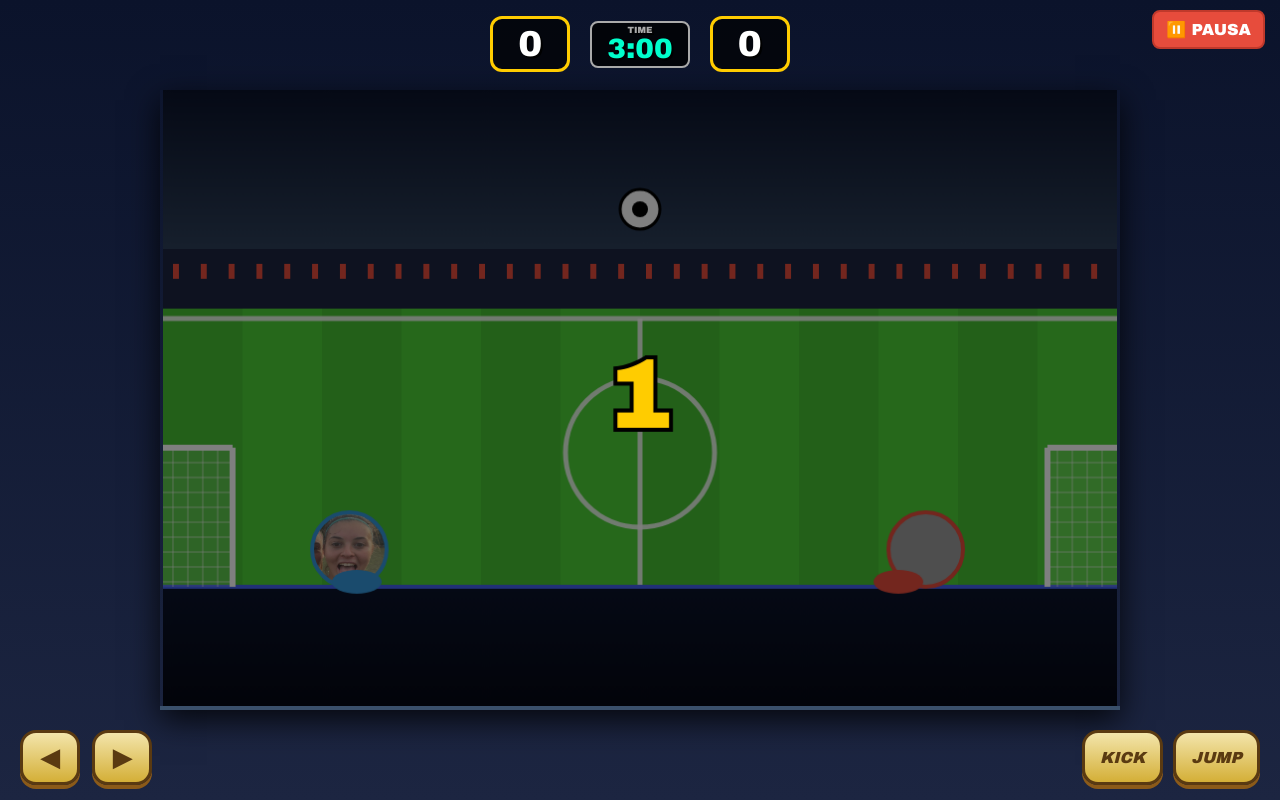
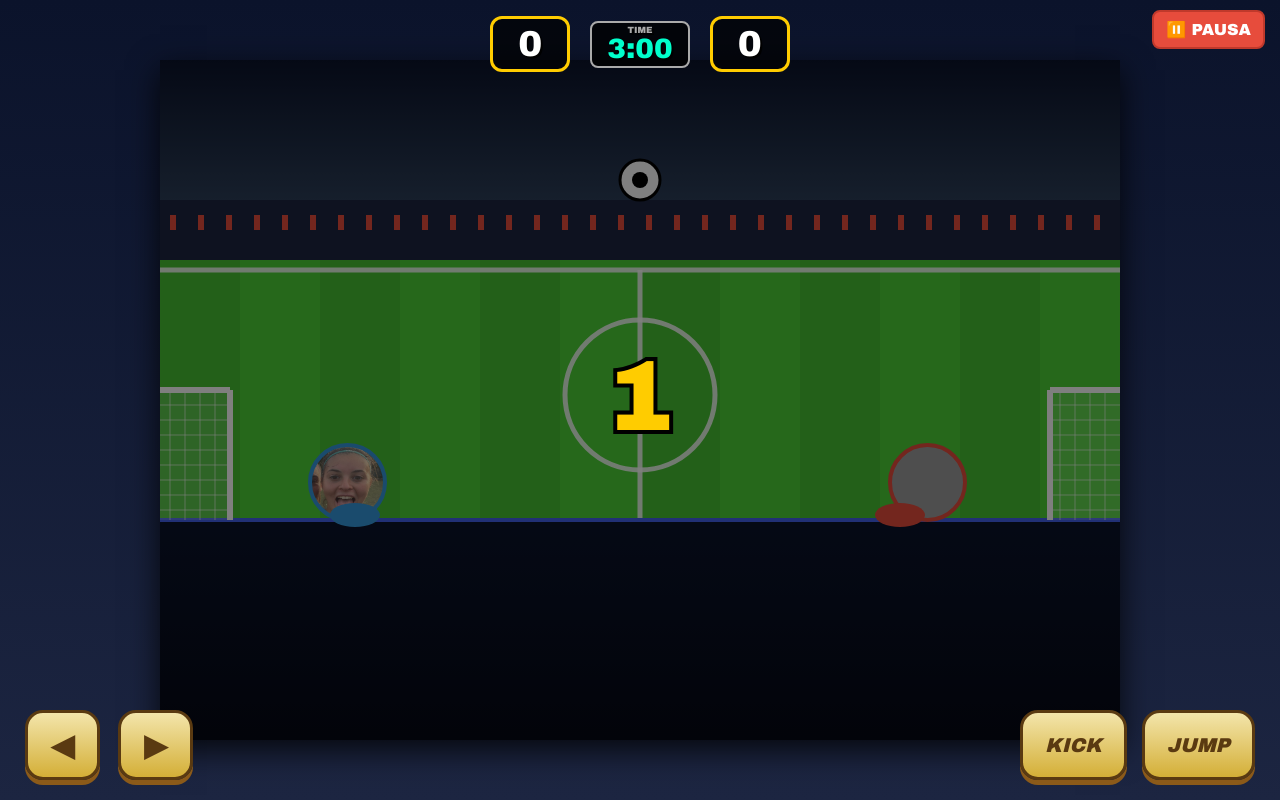
Before and after one commit to ymp4gzhn9w-stack/giocoteste, a plain HTML site: page index.html in a window 1280 px wide. Both pictures are taken after a click on the button "GIOCA ORA". Drawn offline with Linux system fonts and the light colour scheme.

Commit message:
Update index.html

```diff
--- a/index.html
+++ b/index.html
@@ -26,9 +26,8 @@
 
         canvas {
             width: 100%; max-width: 960px; height: auto;
-            max-height: 620px; object-fit: contain;
+            max-height: 680px; object-fit: contain;
             box-shadow: 0 10px 30px rgba(0,0,0,0.8);
-            border-bottom: 4px solid #3a506b;
         }
 
         /* UI di Gioco */
@@ -39,19 +38,19 @@
         #pause-container { position: absolute; top: 10px; right: 15px; z-index: 10; }
         .pause-btn { background: #e74c3c; border: 2px solid #c0392b; color: white; font-family: 'Arial Black', sans-serif; font-size: 13px; border-radius: 8px; padding: 6px 10px; cursor: pointer; text-transform: uppercase; font-weight: bold; }
 
-        /* Controlli Mobile posizionati perfettamente nel pannello blu sottostante */
-        .touch-controls { position: absolute; bottom: 15px; display: flex; gap: 12px; z-index: 10; }
-        #controls-left { left: 20px; }
-        #controls-right { right: 20px; gap: 10px; }
+        /* Controlli Mobile grandi e comodi posizionati nell'ampio pannello blu sottostante */
+        .touch-controls { position: absolute; bottom: 20px; display: flex; gap: 18px; z-index: 10; }
+        #controls-left { left: 25px; }
+        #controls-right { right: 25px; gap: 15px; }
         .btn {
             background: linear-gradient(to bottom, #f3e5ab, #d4af37);
-            border: 3px solid #5a3a11; border-radius: 16px; color: #5a3a11; font-weight: bold;
+            border: 3px solid #5a3a11; border-radius: 18px; color: #5a3a11; font-weight: bold;
             display: flex; justify-content: center; align-items: center; cursor: pointer; text-transform: uppercase;
-            box-shadow: 0 4px 0 #8b5a19;
+            box-shadow: 0 5px 0 #8b5a19;
         }
-        .btn:active { background: #c5a017; transform: translateY(3px); box-shadow: 0 1px 0 #8b5a19; }
-        .btn-arrow { width: 60px; height: 55px; font-size: 24px; }
-        .btn-action { padding: 0 15px; height: 55px; font-size: 16px; font-style: italic; }
+        .btn:active { background: #c5a017; transform: translateY(4px); box-shadow: 0 1px 0 #8b5a19; }
+        .btn-arrow { width: 75px; height: 70px; font-size: 30px; }
+        .btn-action { padding: 0 22px; height: 70px; font-size: 20px; font-style: italic; }
 
         /* Menu Arcade */
         #menu-screen { position: absolute; top: 0; left: 0; width: 100%; height: 100%; background: rgba(11,19,43,0.95); display: flex; flex-direction: column; justify-content: center; align-items: center; z-index: 20; color: white; }
@@ -136,10 +135,10 @@
             <button id="pause-btn" class="pause-btn" onclick="togglePause()">⏸️ PAUSA</button>
         </div>
 
-        <!-- Canvas ingrandito in altezza per lasciare spazio al pannello blu inferiore -->
-        <canvas id="gameCanvas" width="960" height="620"></canvas>
+        <!-- Canvas ottimizzato con grande area blu inferiore -->
+        <canvas id="gameCanvas" width="960" height="680"></canvas>
 
-        <!-- Controlli Mobile collocati nell'area blu esterna -->
+        <!-- Controlli Mobile posizionati nell'area stadio blu -->
         <div id="controls-left" class="touch-controls hidden">
             <div class="btn btn-arrow" id="btn-left">◀</div>
             <div class="btn btn-arrow" id="btn-right">▶</div>
@@ -241,9 +240,9 @@
         let timeLeft = 180; let countdownValue = 3;
         let goalTimer = 0; let isFirstKickoff = true;
 
-        // Il campo è posizionato nella parte superiore del canvas (groundY a 500)
+        // Campo verde posizionato più in alto (groundY a 460)
         const gravity = 0.65;
-        const groundY = 500;
+        const groundY = 460;
 
         const keys = {}; let p2IsBot = true;
 
@@ -330,8 +329,9 @@
                             let distToBall = ball.x - (this.x + this.headSize/2);
                             let yDist = (this.y) - ball.y;
 
-                            if (ball.x > this.x + this.headSize && ball.x > canvas.width - 320) {
-                                moveLeft = true;
+                            // IA BOT CORRETTA: Se la palla è alla sua destra (dietro di lui verso la sua porta), corre a destra per difendere e spazzare via!
+                            if (ball.x > this.x + this.headSize && ball.x > canvas.width - 300) {
+                                moveRight = true;
                             } else if (activePowerUpOnField && Math.abs(activePowerUpOnField.x - this.x) < 220) {
                                 if (activePowerUpOnField.x > this.x) moveRight = true; else moveLeft = true;
                             } else {
@@ -396,14 +396,14 @@
                 if (this.y < this.radius) { this.y = this.radius; this.vy *= -this.bounce; }
 
                 if (gameState === "PLAYING") {
-                    if (this.x < 45 && this.y > 360) { score2++; triggerGoal(p2.color); }
-                    else if (this.x > canvas.width - 45 && this.y > 360) { score1++; triggerGoal(p1.color); }
+                    if (this.x < 45 && this.y > 330) { score2++; triggerGoal(p2.color); }
+                    else if (this.x > canvas.width - 45 && this.y > 330) { score1++; triggerGoal(p1.color); }
 
-                    if (this.x < 70 && this.y <= 360 && this.y >= 345) { this.y = 345; this.vy *= -this.bounce; }
-                    if (this.x > canvas.width - 70 && this.y <= 360 && this.y >= 345) { this.y = 345; this.vy *= -this.bounce; }
+                    if (this.x < 70 && this.y <= 330 && this.y >= 315) { this.y = 315; this.vy *= -this.bounce; }
+                    if (this.x > canvas.width - 70 && this.y <= 330 && this.y >= 315) { this.y = 315; this.vy *= -this.bounce; }
 
-                    if (this.x < 70 && this.y < 360) { this.x = 70; this.vx *= -this.bounce; }
-                    if (this.x > canvas.width - 70 && this.y < 360) { this.x = canvas.width - 70; this.vx *= -this.bounce; }
+                    if (this.x < 70 && this.y < 330) { this.x = 70; this.vx *= -this.bounce; }
+                    if (this.x > canvas.width - 70 && this.y < 330) { this.x = canvas.width - 70; this.vx *= -this.bounce; }
                 }
 
                 [p1, p2].forEach(p => {
@@ -454,27 +454,27 @@
 
         function drawBackground() {
             // Cielo
-            let sky = ctx.createLinearGradient(0,0,0,220);
+            let sky = ctx.createLinearGradient(0,0,0,200);
             sky.addColorStop(0, "#0b132b"); sky.addColorStop(1, "#3a506b");
-            ctx.fillStyle = sky; ctx.fillRect(0, 0, canvas.width, 220);
+            ctx.fillStyle = sky; ctx.fillRect(0, 0, canvas.width, 200);
 
             // Spalti
-            ctx.fillStyle = "#1c2541"; ctx.fillRect(0, 160, canvas.width, 60);
+            ctx.fillStyle = "#1c2541"; ctx.fillRect(0, 140, canvas.width, 60);
             ctx.fillStyle = (Math.floor(Date.now()/300) % 2 === 0) ? "#f1c40f" : "#e74c3c";
-            for(let i=0; i<35; i++) ctx.fillRect(i * 28 + 10, 175, 6, 15);
+            for(let i=0; i<35; i++) ctx.fillRect(i * 28 + 10, 155, 6, 15);
 
             // Prato principale
-            ctx.fillStyle = "#4cd137"; ctx.fillRect(0, 220, canvas.width, groundY - 220);
+            ctx.fillStyle = "#4cd137"; ctx.fillRect(0, 200, canvas.width, groundY - 200);
             ctx.fillStyle = "rgba(0,0,0,0.07)";
-            for(let i=0; i<canvas.width; i+=80) if((i/80)%2===0) ctx.fillRect(i, 220, 80, groundY - 220);
+            for(let i=0; i<canvas.width; i+=80) if((i/80)%2===0) ctx.fillRect(i, 200, 80, groundY - 200);
 
             // Linee del campo
             ctx.strokeStyle = "rgba(255, 255, 255, 0.85)"; ctx.lineWidth = 5;
-            ctx.beginPath(); ctx.moveTo(0, 230); ctx.lineTo(canvas.width, 230); ctx.stroke();
-            ctx.beginPath(); ctx.moveTo(canvas.width/2, 230); ctx.lineTo(canvas.width/2, groundY); ctx.stroke();
-            ctx.beginPath(); ctx.arc(canvas.width/2, 365, 75, 0, Math.PI*2); ctx.stroke();
+            ctx.beginPath(); ctx.moveTo(0, 210); ctx.lineTo(canvas.width, 210); ctx.stroke();
+            ctx.beginPath(); ctx.moveTo(canvas.width/2, 210); ctx.lineTo(canvas.width/2, groundY); ctx.stroke();
+            ctx.beginPath(); ctx.arc(canvas.width/2, 335, 75, 0, Math.PI*2); ctx.stroke();
 
-            // Fascia inferiore (Pezzo Blu dello Stadio - dove poggiano i tasti fuori dal campo)
+            // Fascia inferiore (Pezzo Blu dello Stadio alto e protettivo per i tasti)
             let floorGrad = ctx.createLinearGradient(0, groundY, 0, canvas.height);
             floorGrad.addColorStop(0, "#0b132b"); floorGrad.addColorStop(1, "#050814");
             ctx.fillStyle = floorGrad;
@@ -485,23 +485,23 @@
 
         function drawPorte() {
             ctx.lineWidth = 4;
-            // Porta Sinistra (da y=360 a 500)
+            // Porta Sinistra (da y=330 a 460)
             ctx.fillStyle = "rgba(255, 255, 255, 0.12)";
-            ctx.fillRect(0, 360, 70, groundY - 360);
+            ctx.fillRect(0, 330, 70, groundY - 330);
             ctx.strokeStyle = "rgba(255, 255, 255, 0.3)"; ctx.lineWidth = 2;
-            for(let gx = 10; gx < 70; gx += 15) { ctx.beginPath(); ctx.moveTo(gx, 360); ctx.lineTo(gx, groundY); ctx.stroke(); }
-            for(let gy = 375; gy < groundY; gy += 15) { ctx.beginPath(); ctx.moveTo(0, gy); ctx.lineTo(70, gy); ctx.stroke(); }
+            for(let gx = 10; gx < 70; gx += 15) { ctx.beginPath(); ctx.moveTo(gx, 330); ctx.lineTo(gx, groundY); ctx.stroke(); }
+            for(let gy = 345; gy < groundY; gy += 15) { ctx.beginPath(); ctx.moveTo(0, gy); ctx.lineTo(70, gy); ctx.stroke(); }
             ctx.strokeStyle = "#ffffff"; ctx.lineWidth = 6;
-            ctx.beginPath(); ctx.moveTo(70, 360); ctx.lineTo(70, groundY); ctx.moveTo(0, 360); ctx.lineTo(70, 360); ctx.stroke();
+            ctx.beginPath(); ctx.moveTo(70, 330); ctx.lineTo(70, groundY); ctx.moveTo(0, 330); ctx.lineTo(70, 330); ctx.stroke();
 
-            // Porta Destra (da y=360 a 500)
+            // Porta Destra (da y=330 a 460)
             ctx.fillStyle = "rgba(255, 255, 255, 0.12)";
-            ctx.fillRect(canvas.width - 70, 360, 70, groundY - 360);
+            ctx.fillRect(canvas.width - 70, 330, 70, groundY - 330);
             ctx.strokeStyle = "rgba(255, 255, 255, 0.3)"; ctx.lineWidth = 2;
-            for(let gx = canvas.width - 60; gx < canvas.width; gx += 15) { ctx.beginPath(); ctx.moveTo(gx, 360); ctx.lineTo(gx, groundY); ctx.stroke(); }
-            for(let gy = 375; gy < groundY; gy += 15) { ctx.beginPath(); ctx.moveTo(canvas.width - 70, gy); ctx.lineTo(canvas.width, gy); ctx.stroke(); }
+            for(let gx = canvas.width - 60; gx < canvas.width; gx += 15) { ctx.beginPath(); ctx.moveTo(gx, 330); ctx.lineTo(gx, groundY); ctx.stroke(); }
+            for(let gy = 345; gy < groundY; gy += 15) { ctx.beginPath(); ctx.moveTo(canvas.width - 70, gy); ctx.lineTo(canvas.width, gy); ctx.stroke(); }
             ctx.strokeStyle = "#ffffff"; ctx.lineWidth = 6;
-            ctx.beginPath(); ctx.moveTo(canvas.width - 70, 360); ctx.lineTo(canvas.width - 70, groundY); ctx.moveTo(canvas.width - 70, 360); ctx.lineTo(canvas.width, 360); ctx.stroke();
+            ctx.beginPath(); ctx.moveTo(canvas.width - 70, 330); ctx.lineTo(canvas.width - 70, groundY); ctx.moveTo(canvas.width - 70, 330); ctx.lineTo(canvas.width, 330); ctx.stroke();
         }
 
         setInterval(() => { if (gameState === "PLAYING" && timeLeft > 0) { timeLeft--; let min = Math.floor(timeLeft / 60); let sec = timeLeft % 60; document.getElementById('time-display').innerText = `${min}:${sec < 10 ? '0' : ''}${sec}`; if (timeLeft === 0) gameState = "GAMEOVER"; if (timeLeft % 15 === 0) spawnPowerUp(); } }, 1000);
```
